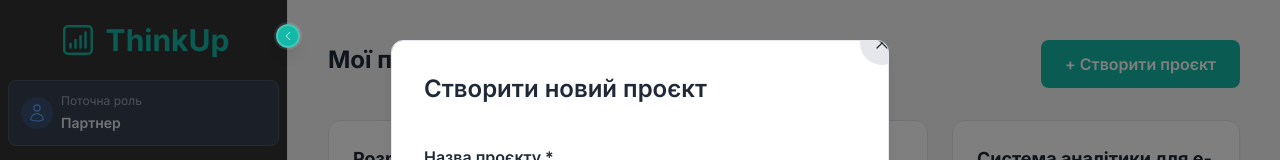
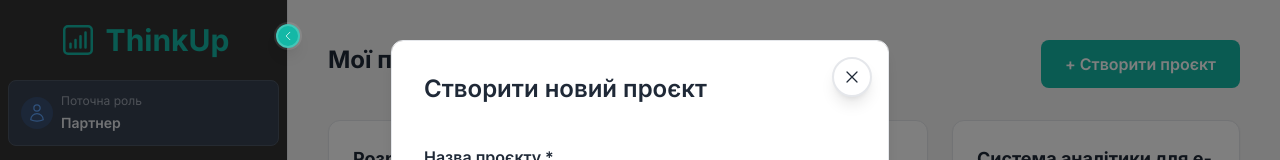
Before and after one commit to VitaliyBogdanuk/thinkup, a Nuxt app: page /projects in a window 1280 px wide. Both pictures are taken after a click on the button "+ Створити проєкт". Shown: the top 160 px of the page. Built offline with nearby package versions, Linux system fonts and the light colour scheme.

Commit message:
form fix

```diff
--- a/components/project/CreateProject.vue
+++ b/components/project/CreateProject.vue
@@ -5,10 +5,12 @@
         class="w-full sm:w-fit h-fit max-w-2xl max-h-[90vh] flex flex-col p-4 sm:p-6 md:p-8 bg-white rounded-xl gap-6 md:gap-10 relative m-4 sm:m-10 shadow-lg border border-gray-200 overflow-y-auto"
       >
         <button
-          class="absolute right-0 translate-x-4 -translate-y-5 top-0 rounded-full bg-gray-200 hover:bg-gray-300 p-3 transition-colors"
+          class="absolute top-4 right-4 rounded-full bg-white hover:bg-gray-100 text-gray-800 p-2 flex items-center justify-center shadow-lg hover:shadow-xl transition-all duration-200 z-30 border-2 border-gray-200 hover:scale-110 active:scale-95"
           @click="closeModal"
+          title="Закрити"
+          aria-label="Закрити модальне вікно"
         >
-          <XMarkIcon class="w-5 h-5 text-gray-800" />
+          <XMarkIcon class="w-5 h-5" />
         </button>
 
         <h2 class="text-gray-800">Створити новий проєкт</h2>
```
